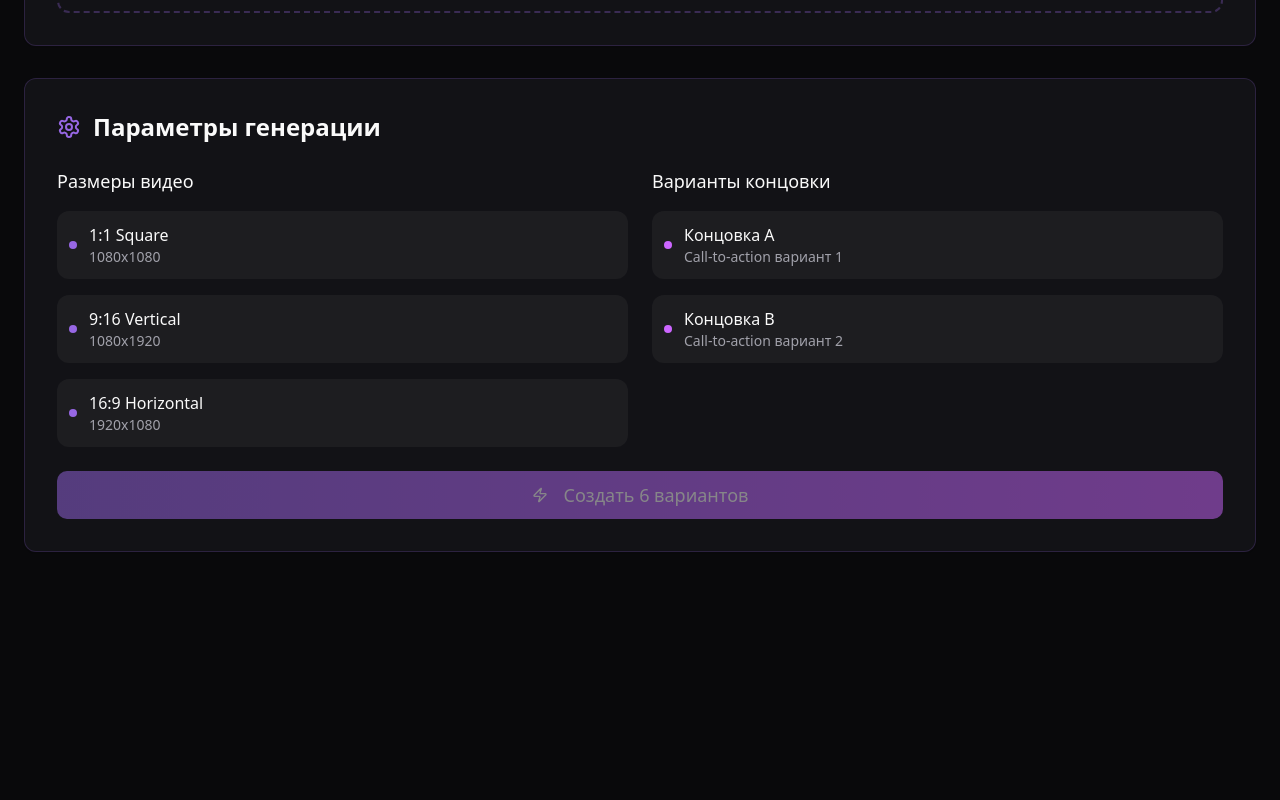
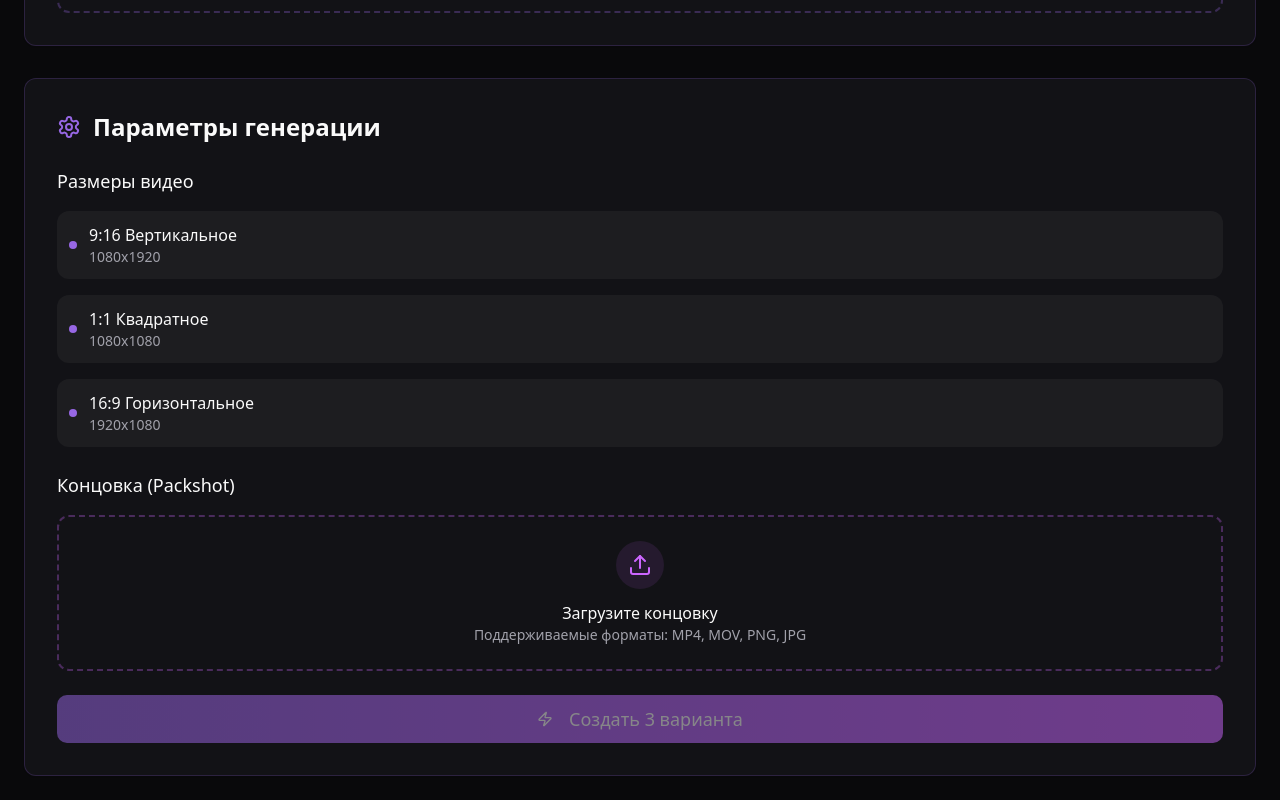
Before and after one commit to creative-sdg/multitulza, a React (Vite) app: page / in a window 1280 px wide. Shown: the part 698-1498 px from the top of the page. Before the commit the page ends 1274 px from the top, so only its background shows below. Built offline with nearby package versions, Linux system fonts and the light colour scheme.

Commit message:
Add Creatomate template APIs

```diff
--- a/src/components/VideoGenerator.tsx
+++ b/src/components/VideoGenerator.tsx
@@ -13,31 +13,28 @@ interface VideoVariant {
   id: string;
   name: string;
   size: string;
-  ending: string;
+  dimensions: string;
   status: 'pending' | 'generating' | 'completed' | 'error';
   progress: number;
   url?: string;
-  thumbnail?: string;
 }
 
 const VideoGenerator = () => {
   const [sourceVideo, setSourceVideo] = useState<File | null>(null);
+  const [packshotVideo, setPackshotVideo] = useState<File | null>(null);
   const [isGenerating, setIsGenerating] = useState(false);
   const [variants, setVariants] = useState<VideoVariant[]>([]);
   const [overallProgress, setOverallProgress] = useState(0);
   const [apiKey, setApiKey] = useState<string>('');
   const [creatomateService, setCreatomateService] = useState<CreatomateService | null>(null);
 
-  const videoSizes = [
-    { id: 'square', name: '1:1 Square', dimensions: '1080x1080' },
-    { id: 'vertical', name: '9:16 Vertical', dimensions: '1080x1920' },
-    { id: 'horizontal', name: '16:9 Horizontal', dimensions: '1920x1080' }
-  ];
-
-  const endings = [
-    { id: 'cta1', name: 'Концовка A', description: 'Call-to-action вариант 1' },
-    { id: 'cta2', name: 'Концовка B', description: 'Call-to-action вариант 2' }
-  ];
+  const handlePackshotUpload = (event: React.ChangeEvent<HTMLInputElement>) => {
+    const file = event.target.files?.[0];
+    if (file) {
+      setPackshotVideo(file);
+      toast.success('Концовка загружена успешно!');
+    }
+  };
 
   const handleVideoUpload = (event: React.ChangeEvent<HTMLInputElement>) => {
     const file = event.target.files?.[0];
@@ -53,6 +50,11 @@ const VideoGenerator = () => {
       return;
     }
 
+    if (!packshotVideo) {
+      toast.error('Сначала загрузите концовку');
+      return;
+    }
+
     if (!apiKey.trim()) {
       toast.error('Введите API ключ Creatomate');
       return;
@@ -63,12 +65,12 @@ const VideoGenerator = () => {
     setIsGenerating(true);
     setOverallProgress(0);
 
-    // Create all 6 combinations using Creatomate templates
+    // Create 3 variants using Creatomate templates
     const newVariants: VideoVariant[] = CREATOMATE_TEMPLATES.map(template => ({
       id: template.id,
       name: template.name,
       size: template.size,
-      ending: template.ending,
+      dimensions: template.dimensions,
       status: 'pending' as const,
       progress: 0
     }));
@@ -76,8 +78,8 @@ const VideoGenerator = () => {
     setVariants(newVariants);
 
     // Process each template
-    const renderPromises = newVariants.map(variant =>
-      processVariant(service, variant, sourceVideo)
+    const renderPromises = newVariants.map((variant, index) =>
+      processVariant(service, CREATOMATE_TEMPLATES[index], variant, sourceVideo, packshotVideo)
     );
 
     try {
@@ -91,7 +93,7 @@ const VideoGenerator = () => {
     }
   };
 
-  const processVariant = async (service: CreatomateService, variant: VideoVariant, videoFile: File) => {
+  const processVariant = async (service: CreatomateService, template: any, variant: VideoVariant, videoFile: File, packshotFile: File) => {
     try {
       // Update status to generating
       setVariants(prev => prev.map(v =>
@@ -99,7 +101,7 @@ const VideoGenerator = () => {
       ));
 
       // Start rendering
-      const renderId = await service.renderVideo(variant.id, videoFile);
+      const renderId = await service.renderVideo(template, videoFile, packshotFile);
 
       // Poll for completion
       const videoUrl = await service.pollRenderStatus(renderId, (progress) => {
@@ -168,7 +170,7 @@ const VideoGenerator = () => {
             </h1>
           </div>
           <p className="text-xl text-muted-foreground max-w-2xl mx-auto">
-            Загрузите одно видео и получите 6 оптимизированных вариантов: 2 концовки × 3 размера
+            Загрузите видео и концовку, получите 3 оптимизированных размера
           </p>
         </div>
 
@@ -260,41 +262,69 @@ const VideoGenerator = () => {
               <h2 className="text-2xl font-semibold">Параметры генерации</h2>
             </div>
 
-            <div className="grid md:grid-cols-2 gap-6">
+            <div className="space-y-6">
               <div className="space-y-4">
                 <h3 className="font-medium text-lg">Размеры видео</h3>
-                {videoSizes.map(size => (
-                  <div key={size.id} className="flex items-center gap-3 p-3 bg-video-surface-elevated rounded-lg">
+                {CREATOMATE_TEMPLATES.map(template => (
+                  <div key={template.id} className="flex items-center gap-3 p-3 bg-video-surface-elevated rounded-lg">
                     <div className="w-2 h-2 bg-video-primary rounded-full"></div>
                     <div>
-                      <p className="font-medium">{size.name}</p>
-                      <p className="text-sm text-muted-foreground">{size.dimensions}</p>
+                      <p className="font-medium">{template.name}</p>
+                      <p className="text-sm text-muted-foreground">{template.dimensions}</p>
                     </div>
                   </div>
                 ))}
               </div>
 
+              {/* Packshot Upload Section */}
               <div className="space-y-4">
-                <h3 className="font-medium text-lg">Варианты концовки</h3>
-                {endings.map(ending => (
-                  <div key={ending.id} className="flex items-center gap-3 p-3 bg-video-surface-elevated rounded-lg">
-                    <div className="w-2 h-2 bg-video-secondary rounded-full"></div>
+                <h3 className="font-medium text-lg">Концовка (Packshot)</h3>
+                <div className="border-2 border-dashed border-video-secondary/30 rounded-lg p-6 text-center hover:border-video-secondary/50 transition-colors">
+                  <input
+                    type="file"
+                    accept="video/*,image/*"
+                    onChange={handlePackshotUpload}
+                    className="hidden"
+                    id="packshot-upload"
+                  />
+                  <label htmlFor="packshot-upload" className="cursor-pointer space-y-3 block">
+                    <div className="flex justify-center">
+                      <div className="p-3 bg-video-secondary/10 rounded-full">
+                        <Upload className="h-6 w-6 text-video-secondary" />
+                      </div>
+                    </div>
                     <div>
-                      <p className="font-medium">{ending.name}</p>
-                      <p className="text-sm text-muted-foreground">{ending.description}</p>
+                      <p className="font-medium">
+                        {packshotVideo ? packshotVideo.name : 'Загрузите концовку'}
+                      </p>
+                      <p className="text-sm text-muted-foreground">
+                        Поддерживаемые форматы: MP4, MOV, PNG, JPG
+                      </p>
+                    </div>
+                  </label>
+                </div>
+
+                {packshotVideo && (
+                  <div className="flex items-center gap-4 p-4 bg-video-surface-elevated rounded-lg">
+                    <Play className="h-5 w-5 text-video-secondary" />
+                    <div>
+                      <p className="font-medium">{packshotVideo.name}</p>
+                      <p className="text-sm text-muted-foreground">
+                        Размер: {(packshotVideo.size / (1024 * 1024)).toFixed(1)} MB
+                      </p>
                     </div>
                   </div>
-                ))}
+                )}
               </div>
             </div>
 
             <Button
               onClick={generateVariants}
-              disabled={!sourceVideo || !apiKey.trim() || isGenerating}
+              disabled={!sourceVideo || !packshotVideo || !apiKey.trim() || isGenerating}
               className="w-full py-6 text-lg bg-gradient-to-r from-video-primary to-video-secondary hover:opacity-90 transition-opacity"
             >
               <Zap className="h-5 w-5 mr-2" />
-              {isGenerating ? 'Генерирую варианты...' : 'Создать 6 вариантов'}
+              {isGenerating ? 'Генерирую варианты...' : 'Создать 3 варианта'}
             </Button>
           </div>
         </Card>
@@ -339,8 +369,7 @@ const VideoGenerator = () => {
                       </div>
 
                       <div className="space-y-2 text-sm text-muted-foreground">
-                        <p>Размер: {variant.size}</p>
-                        <p>{variant.ending}</p>
+                        <p>Размер: {variant.dimensions}</p>
                       </div>
 
                       {variant.status === 'generating' && (
--- a/src/services/creatomateService.ts
+++ b/src/services/creatomateService.ts
@@ -2,7 +2,9 @@ interface CreatomateTemplate {
   id: string;
   name: string;
   size: string;
-  ending: string;
+  dimensions: string;
+  mainVideoField: string;
+  packshotField: string;
 }
 
 interface CreatomateRenderRequest {
@@ -22,7 +24,7 @@ interface CreatomateRenderResponse {
 
 export class CreatomateService {
   private apiKey: string;
-  private baseUrl = 'https://api.creatomate.com/v1';
+  private baseUrl = 'https://api.creatomate.com/v2';
 
   constructor(apiKey: string) {
     this.apiKey = apiKey;
@@ -45,7 +47,7 @@ export class CreatomateService {
     return response.json();
   }
 
-  async renderVideo(templateId: string, videoFile: File): Promise<string> {
+  async renderVideo(template: CreatomateTemplate, videoFile: File, packshotFile: File): Promise<string> {
     // Upload the video file first
     const formData = new FormData();
     formData.append('source', videoFile);
@@ -65,12 +67,43 @@ export class CreatomateService {
     const uploadData = await uploadResponse.json();
     const videoUrl = uploadData.url;
 
-    // Start rendering with the uploaded video
+    // Upload the packshot file
+    const packshotFormData = new FormData();
+    packshotFormData.append('source', packshotFile);
+
+    const packshotUploadResponse = await fetch(`${this.baseUrl}/sources`, {
+      method: 'POST',
+      headers: {
+        'Authorization': `Bearer ${this.apiKey}`,
+      },
+      body: packshotFormData,
+    });
+
+    if (!packshotUploadResponse.ok) {
+      throw new Error('Failed to upload packshot file');
+    }
+
+    const packshotUploadData = await packshotUploadResponse.json();
+    const packshotUrl = packshotUploadData.url;
+
+    // Start rendering with the uploaded files
+    const modifications: any = {
+      [template.packshotField]: packshotUrl,
+    };
+
+    // Add main video field(s)
+    if (template.mainVideoField.includes(',')) {
+      // Multiple main video fields (like for square template)
+      template.mainVideoField.split(',').forEach(field => {
+        modifications[field.trim()] = videoUrl;
+      });
+    } else {
+      modifications[template.mainVideoField] = videoUrl;
+    }
+
     const renderRequest: CreatomateRenderRequest = {
-      template_id: templateId,
-      modifications: {
-        'source-video': videoUrl, // This key should match your template's video element name
-      },
+      template_id: template.id,
+      modifications,
     };
 
     const renderResponse = await this.makeRequest('/renders', 'POST', renderRequest);
@@ -108,17 +141,30 @@ export class CreatomateService {
   }
 }
 
-// Template configurations - update these with your actual Creatomate template IDs
+// Template configurations with real Creatomate template IDs
 export const CREATOMATE_TEMPLATES: CreatomateTemplate[] = [
-  // Square templates
-  { id: 'your-square-cta1-template-id', name: '1:1 Square - Концовка A', size: '1080x1080', ending: 'cta1' },
-  { id: 'your-square-cta2-template-id', name: '1:1 Square - Концовка B', size: '1080x1080', ending: 'cta2' },
-
-  // Vertical templates
-  { id: 'your-vertical-cta1-template-id', name: '9:16 Vertical - Концовка A', size: '1080x1920', ending: 'cta1' },
-  { id: 'your-vertical-cta2-template-id', name: '9:16 Vertical - Концовка B', size: '1080x1920', ending: 'cta2' },
-
-  // Horizontal templates
-  { id: 'your-horizontal-cta1-template-id', name: '16:9 Horizontal - Концовка A', size: '1920x1080', ending: 'cta1' },
-  { id: 'your-horizontal-cta2-template-id', name: '16:9 Horizontal - Концовка B', size: '1920x1080', ending: 'cta2' },
+  {
+    id: 'ae386c9d-1bd5-4234-88df-b6c636d98c9d',
+    name: '9:16 Вертикальное',
+    size: 'vertical',
+    dimensions: '1080x1920',
+    mainVideoField: 'Main_Video.provider',
+    packshotField: 'Packshot.provider'
+  },
+  {
+    id: '41e18070-2198-43f2-9503-807fbbd5f749',
+    name: '1:1 Квадратное',
+    size: 'square',
+    dimensions: '1080x1080',
+    mainVideoField: 'Main_Video-HXB.provider, Main_Video.provider',
+    packshotField: 'Packshot.provider'
+  },
+  {
+    id: 'c9aa2c57-d883-4a1e-85dd-020f4e911a70',
+    name: '16:9 Горизонтальное',
+    size: 'horizontal',
+    dimensions: '1920x1080',
+    mainVideoField: 'Main_Video-HW8.provider',
+    packshotField: 'Packshot.provider'
+  }
 ];
```
